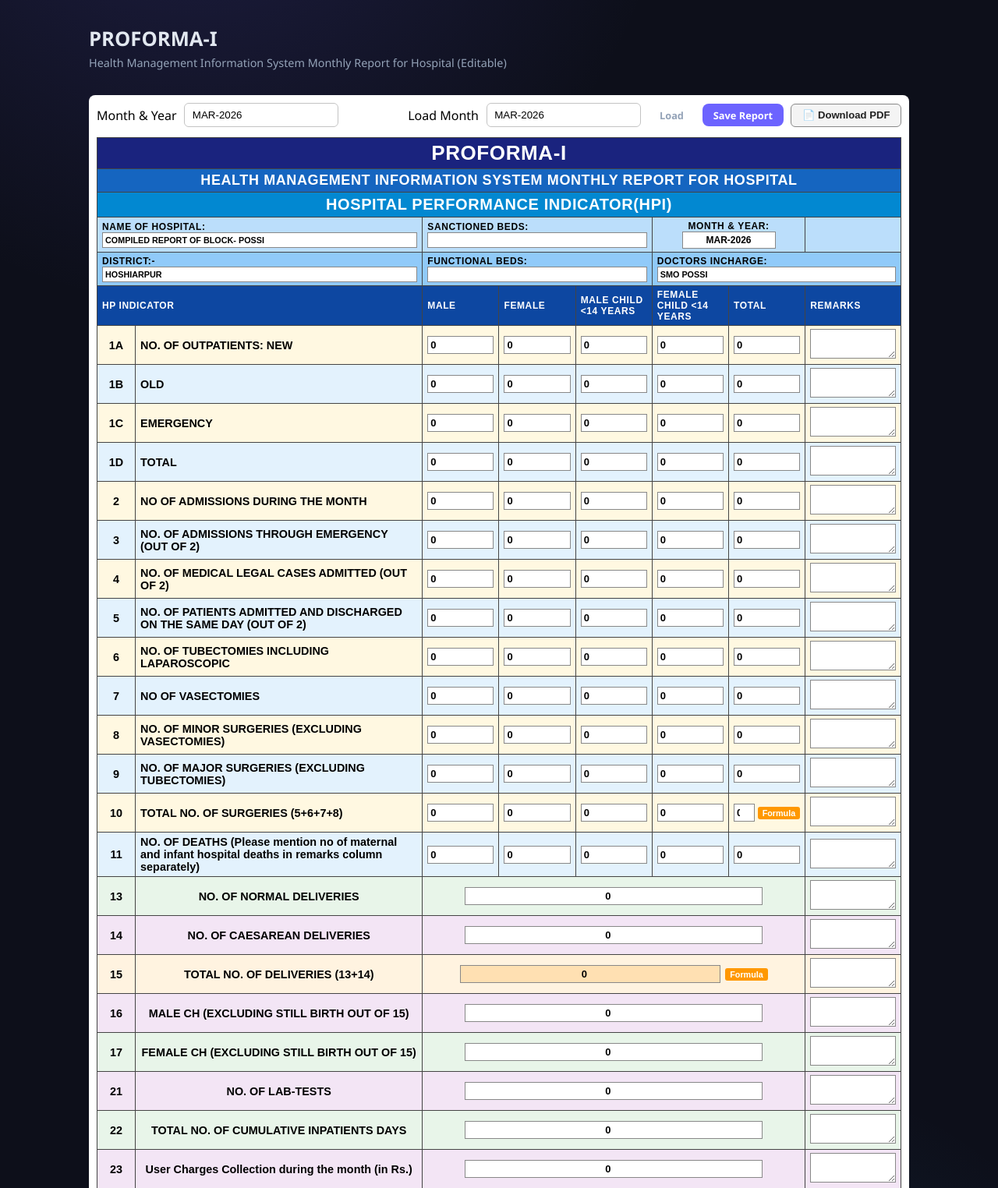
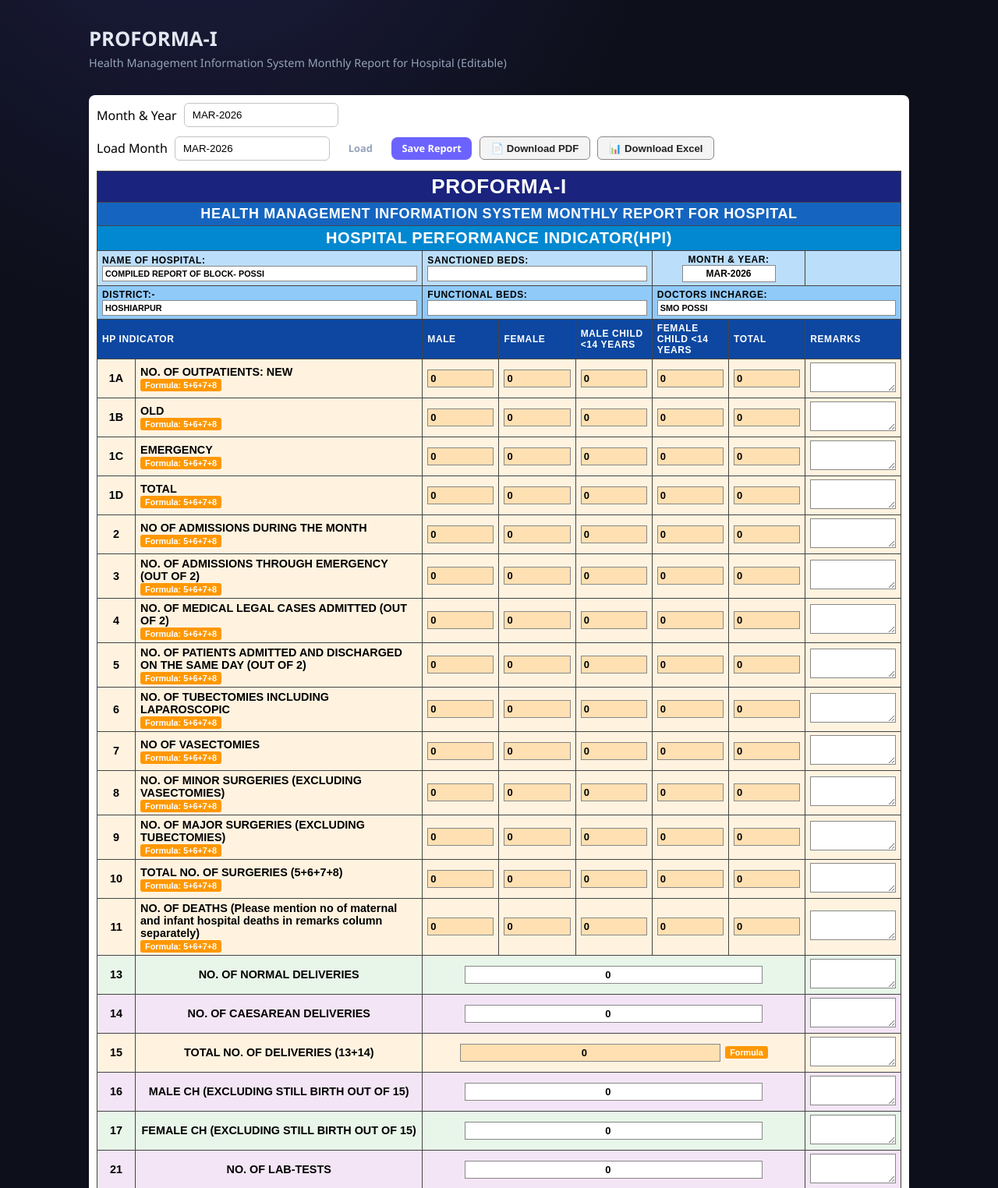
Before and after one commit to navdeepptu23-max/opd-portal, a Flask app: page /reports/proforma-i-hpi in a window 1280 px wide. Shown: the part 60-1584 px from the top of the page at 78% size. Run offline with Flask 3, Linux system fonts and the light colour scheme; a user stored in the database is signed in; data comes from the database, SQL or seed files in the repository; some libraries are stand-ins or nearby versions.

Commit message:
Add Excel export with black and white formatting

```diff
--- a/portal/templates/proforma_i_hpi_report.html
+++ b/portal/templates/proforma_i_hpi_report.html
@@ -139,6 +139,7 @@
         <button type="submit" class="btn btn-primary btn-sm">Save Report</button>
         {% endif %}
         <button type="button" class="btn-export no-print" onclick="exportPDF()" title="Download as single-page PDF">📄 Download PDF</button>
+        <button type="button" class="btn-export no-print" onclick="exportExcel()" title="Download as Excel file">📊 Download Excel</button>
       </div>
     </div>
 
@@ -248,34 +249,33 @@
           </td>
         </tr>
         {% else %}
-        <tr class="row-multi">
+        <tr class="row-multi row-auto">
           <td class="c-code">{{ row.indicator_code }}</td>
-          <td class="c-name">{{ row.indicator_label }}</td>
+          <td class="c-name">{{ row.indicator_label }}<br><span style="font-size:0.75em; background:#ff9800; color:#fff; padding:2px 6px; border-radius:3px; font-weight:bold;">Formula: 5+6+7+8</span></td>
           <td class="c-num">
             {% if current_user.is_admin_or_above %}
-            <input type="number" min="0" name="male_{{ row.id }}" value="{{ row.male }}" data-role="male" data-row-id="{{ row.id }}">
+            <input type="number" min="0" name="male_{{ row.id }}" value="{{ row.male }}" data-role="male" data-code="10" data-row-id="{{ row.id }}" readonly>
             {% else %}{{ row.male }}{% endif %}
           </td>
           <td class="c-num">
             {% if current_user.is_admin_or_above %}
-            <input type="number" min="0" name="female_{{ row.id }}" value="{{ row.female }}" data-role="female" data-row-id="{{ row.id }}">
+            <input type="number" min="0" name="female_{{ row.id }}" value="{{ row.female }}" data-role="female" data-code="10" data-row-id="{{ row.id }}" readonly>
             {% else %}{{ row.female }}{% endif %}
           </td>
           <td class="c-num">
             {% if current_user.is_admin_or_above %}
-            <input type="number" min="0" name="male_child_{{ row.id }}" value="{{ row.male_child_u14 }}" data-role="male-child" data-row-id="{{ row.id }}">
+            <input type="number" min="0" name="male_child_{{ row.id }}" value="{{ row.male_child_u14 }}" data-role="male-child" data-code="10" data-row-id="{{ row.id }}" readonly>
             {% else %}{{ row.male_child_u14 }}{% endif %}
           </td>
           <td class="c-num">
             {% if current_user.is_admin_or_above %}
-            <input type="number" min="0" name="female_child_{{ row.id }}" value="{{ row.female_child_u14 }}" data-role="female-child" data-row-id="{{ row.id }}">
+            <input type="number" min="0" name="female_child_{{ row.id }}" value="{{ row.female_child_u14 }}" data-role="female-child" data-code="10" data-row-id="{{ row.id }}" readonly>
             {% else %}{{ row.female_child_u14 }}{% endif %}
           </td>
           <td class="c-total">
             {% if current_user.is_admin_or_above %}
             <div style="display:flex; gap:4px; align-items:center;">
-            <input type="number" min="0" name="total_{{ row.id }}" value="{{ row.total }}" data-role="total" data-code="{{ row.indicator_code }}" data-row-id="{{ row.id }}" {% if row.indicator_code == '10' %}readonly title="Auto-calculated: 5+6+7+8"{% endif %} style="flex:1;">
-            {% if row.indicator_code == '10' %}<span style="font-size:0.75em; background:#ff9800; color:#fff; padding:2px 6px; border-radius:3px; white-space:nowrap; font-weight:bold;">Formula</span>{% endif %}
+            <input type="number" min="0" name="total_{{ row.id }}" value="{{ row.total }}" data-role="total" data-code="10" data-row-id="{{ row.id }}" readonly style="flex:1;">
             </div>
             {% else %}{{ row.total }}{% endif %}
           </td>
@@ -341,18 +341,39 @@
 
     uniqueRowIds.forEach(updateRowTotal);
 
+    // Row 10 column formulas: sum each column from rows 5, 6, 7, 8
+    const update10Cols = () => {
+      ['male', 'female', 'male-child', 'female-child', 'total'].forEach(role => {
+        const r5 = document.querySelector(`input[data-code="5"][data-role="${role}"]`);
+        const r6 = document.querySelector(`input[data-code="6"][data-role="${role}"]`);
+        const r7 = document.querySelector(`input[data-code="7"][data-role="${role}"]`);
+        const r8 = document.querySelector(`input[data-code="8"][data-role="${role}"]`);
+        const r10 = document.querySelector(`input[data-code="10"][data-role="${role}"]`);
+        if (r5 && r6 && r7 && r8 && r10) {
+          r10.value = String(toInt(r5.value) + toInt(r6.value) + toInt(r7.value) + toInt(r8.value));
+        }
+      });
+    };
+    [5, 6, 7, 8].forEach(code => {
+      ['male', 'female', 'male-child', 'female-child'].forEach(role => {
+        const el = document.querySelector(`input[data-code="${code}"][data-role="${role}"]`);
+        if (el) { el.addEventListener('input', update10Cols); el.addEventListener('change', update10Cols); }
+      });
+    });
+    update10Cols();
+
     // Row 10 = Row 5 + Row 6 + Row 7 + Row 8 auto-sum
     const update10 = () => {
-      const r5 = document.querySelector('input[data-code="5"]');
-      const r6 = document.querySelector('input[data-code="6"]');
-      const r7 = document.querySelector('input[data-code="7"]');
-      const r8 = document.querySelector('input[data-code="8"]');
-      const r10 = document.querySelector('input[data-code="10"]');
+      const r5 = document.querySelector('input[data-code="5"][data-role="total"]');
+      const r6 = document.querySelector('input[data-code="6"][data-role="total"]');
+      const r7 = document.querySelector('input[data-code="7"][data-role="total"]');
+      const r8 = document.querySelector('input[data-code="8"][data-role="total"]');
+      const r10 = document.querySelector('input[data-code="10"][data-role="total"]');
       if (r5 && r6 && r7 && r8 && r10) {
         r10.value = String(toInt(r5.value) + toInt(r6.value) + toInt(r7.value) + toInt(r8.value));
       }
     };
-    [document.querySelector('input[data-code="5"]'), document.querySelector('input[data-code="6"]'), document.querySelector('input[data-code="7"]'), document.querySelector('input[data-code="8"]')]
+    [document.querySelector('input[data-code="5"][data-role="total"]'), document.querySelector('input[data-code="6"][data-role="total"]'), document.querySelector('input[data-code="7"][data-role="total"]'), document.querySelector('input[data-code="8"][data-role="total"]')]
       .filter(Boolean)
       .forEach((el) => { el.addEventListener('input', update10); el.addEventListener('change', update10); });
     update10();
@@ -387,8 +408,9 @@
 </script>
 {% endif %}
 
-<!-- CDN library for PDF export -->
+<!-- CDN libraries for export -->
 <script src="https://cdnjs.cloudflare.com/ajax/libs/html2pdf.js/0.10.1/html2pdf.bundle.min.js"></script>
+<script src="https://cdn.sheetjs.com/xlsx-0.20.3/package/dist/xlsx.full.min.js"></script>
 
 <script>
 
@@ -407,5 +429,61 @@
     html2pdf().set(opt).from(el).save();
   }
 
+  function exportExcel() {
+    const month = (document.getElementById('header-month-year') || {value: '{{ month_year }}'}).value || '{{ month_year }}';
+    const table = document.querySelector('.hpi-table');
+
+    // Build a clean 2-D array from the table, resolving input/textarea values
+    const data = [];
+    const rows = table.querySelectorAll('tr');
+    rows.forEach((tr) => {
+      const rowData = [];
+      tr.querySelectorAll('th, td').forEach((cell) => {
+        const inp = cell.querySelector('input[type="number"], input[type="text"]');
+        const ta  = cell.querySelector('textarea');
+        if (inp)      rowData.push(inp.value);
+        else if (ta)  rowData.push(ta.value);
+        else          rowData.push(cell.innerText.trim());
+      });
+      data.push(rowData);
+    });
+
+    const ws = XLSX.utils.aoa_to_sheet(data);
+
+    // Merge header rows
+    ws['!merges'] = [
+      {s:{r:0,c:0}, e:{r:0,c:7}},
+      {s:{r:1,c:0}, e:{r:1,c:7}},
+      {s:{r:2,c:0}, e:{r:2,c:7}},
+    ];
+
+    // Column widths
+    ws['!cols'] = [{wch:8},{wch:50},{wch:10},{wch:10},{wch:12},{wch:14},{wch:10},{wch:20}];
+
+    // Apply black and white styling (no colors)
+    const range = XLSX.utils.decode_range(ws['!ref']);
+    for (let R = range.s.r; R <= range.e.r; ++R) {
+      for (let C = range.s.c; C <= range.e.c; ++C) {
+        const cell_address = XLSX.utils.encode_cell({r:R, c:C});
+        if (!ws[cell_address]) continue;
+        ws[cell_address].s = {
+          font: { bold: true, color: { rgb: '000000' } },
+          fill: { fgColor: { rgb: 'FFFFFF' } },
+          alignment: { horizontal: 'center', vertical: 'center', wrapText: true },
+          border: {
+            left: { style: 'thin', color: { rgb: '000000' } },
+            right: { style: 'thin', color: { rgb: '000000' } },
+            top: { style: 'thin', color: { rgb: '000000' } },
+            bottom: { style: 'thin', color: { rgb: '000000' } }
+          }
+        };
+      }
+    }
+
+    const wb = XLSX.utils.book_new();
+    XLSX.utils.book_append_sheet(wb, ws, 'PROFORMA-I');
+    XLSX.writeFile(wb, 'PROFORMA-I_' + month + '.xlsx');
+  }
+
 </script>
 {% endblock %}
```
